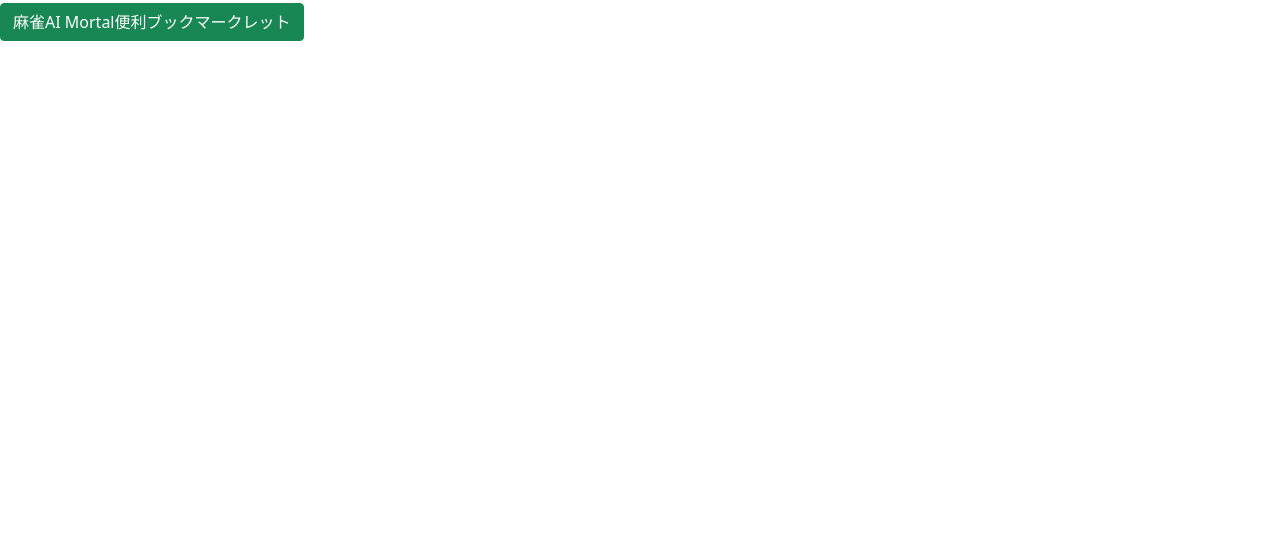
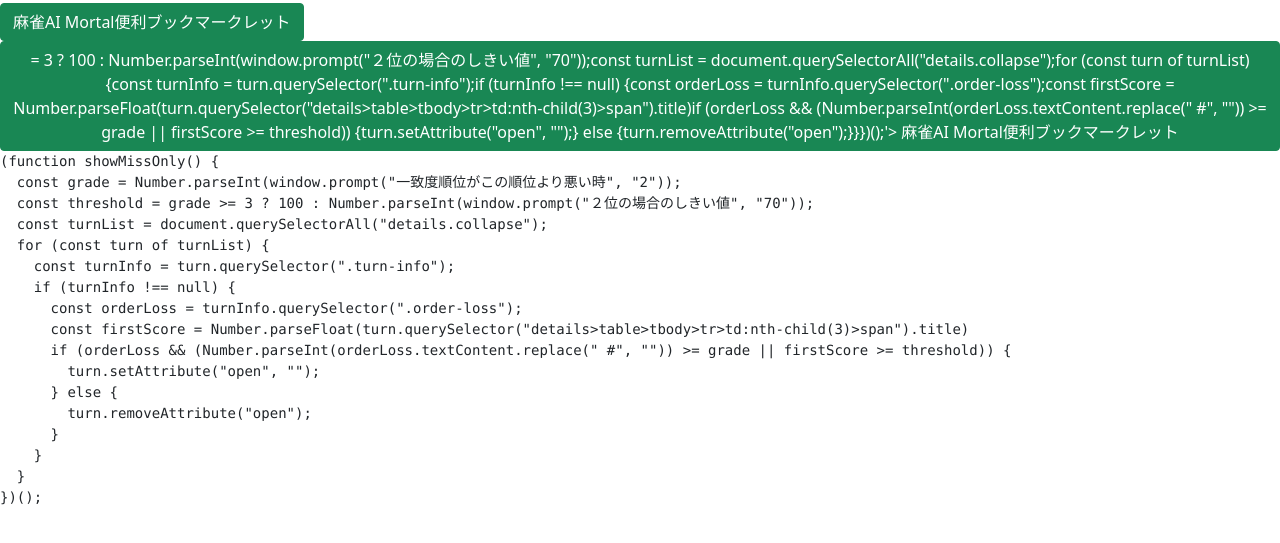
Before and after one commit to sakapun/mjai_bookmarklet, a plain HTML site: page index.html in a window 1280 px wide. Shown: the part 53-596 px from the top of the page. Drawn offline with nearby package versions, Linux system fonts and the light colour scheme.

Commit message:
便利ブックマークレット

```diff
--- a/index.html
+++ b/index.html
@@ -12,18 +12,37 @@
 </head>
 <body>
 <h1>このボタンをブックマークレット保存</h1>
-<button id="savebtn" class="btn btn-success">
+<a id="savebtn"
+   class="btn btn-success"
+   rel="sidebar"
+   href='javascript:(function showMissOnly()%7Bconst%20grade%3DNumber.parseInt(window.prompt(%22%E4%B8%80%E8%87%B4%E5%BA%A6%E9%A0%86%E4%BD%8D%E3%81%8C%E3%81%93%E3%81%AE%E9%A0%86%E4%BD%8D%E3%82%88%E3%82%8A%E6%82%AA%E3%81%84%E6%99%82%22%2C%222%22))%3Bconst%20threshold%3Dgrade%20%3E%3D3%20%3F%20100%20%3A%20Number.parseInt(window.prompt(%22%EF%BC%92%E4%BD%8D%E3%81%AE%E5%A0%B4%E5%90%88%E3%81%AE%E3%81%97%E3%81%8D%E3%81%84%E5%80%A4%22%2C%2270%22))%3Bconst%20turnList%3Ddocument.querySelectorAll(%22details.collapse%22)%3Bfor(const%20turn%20of%20turnList)%7Bconst%20turnInfo%3Dturn.querySelector(%22.turn-info%22)%3Bif(turnInfo%20!%3D%3Dnull)%7Bconst%20orderLoss%3DturnInfo.querySelector(%22.order-loss%22)%3Bconst%20firstScore%3DNumber.parseFloat(turn.querySelector(%22details%3Etable%3Etbody%3Etr%3Etd%3Anth-child(3)%3Espan%22).title)%3Bif(orderLoss%20%26%26(Number.parseInt(orderLoss.textContent.replace(%22%20%23%22%2C%22%22))%3E%3Dgrade%20%7C%7C%20firstScore%20%3E%3Dthreshold))%7Bturn.setAttribute(%22open%22%2C%22%22)%3B%7Delse%7Bturn.removeAttribute(%22open%22)%3B%7D%7D%7D%7D)()%3Bvoid(0);'>
     麻雀AI Mortal便利ブックマークレット
-</button>
-<script type="application/javascript">
-document.querySelector("#savebtn").addEventListener('click', () => {
-    browser.bookmarks.create(
-        {
-            title: '麻雀AI Mortal便利ブックマークレット',
-            url: "javascript:(function%20showMissOnly()%7Bconst%20grade%3DNumber.parseInt(window.prompt(%22%E4%B8%80%E8%87%B4%E5%BA%A6%E9%A0%86%E4%BD%8D%E3%81%8C%E3%81%93%E3%81%AE%E9%A0%86%E4%BD%8D%E3%82%88%E3%82%8A%E6%82%AA%E3%81%84%E6%99%82%22%2C%222%22))%3Bconst%20threshold%3Dgrade%20%3E%3D3%20%3F%20100%20%3A%20Number.parseInt(window.prompt(%22%EF%BC%92%E4%BD%8D%E3%81%AE%E5%A0%B4%E5%90%88%E3%81%AE%E3%81%97%E3%81%8D%E3%81%84%E5%80%A4%22%2C%2270%22))%3Bconst%20turnList%3Ddocument.querySelectorAll(%22details.collapse%22)%3Bfor(const%20turn%20of%20turnList)%7Bconst%20turnInfo%3Dturn.querySelector(%22.turn-info%22)%3Bif(turnInfo%20!%3D%3Dnull)%7Bconst%20orderLoss%3DturnInfo.querySelector(%22.order-loss%22)%3Bconst%20firstScore%3DNumber.parseFloat(turn.querySelector(%22details%3Etable%3Etbody%3Etr%3Etd%3Anth-child(3)%3Espan%22).title)%3Bif(orderLoss%20%26%26(Number.parseInt(orderLoss.textContent.replace(%22%20%23%22%2C%22%22))%3E%3Dgrade%20%7C%7C%20firstScore%20%3E%3Dthreshold))%7Bturn.setAttribute(%22open%22%2C%22%22)%3B%7Delse%7Bturn.removeAttribute(%22open%22)%3B%7D%7D%7D%7D)()%3Bvoid(0);"
-        }
-    )
-})
-</script>
+</a>
+<a id="savebtn"
+   class="btn btn-success"
+   rel="sidebar"
+   href=javascript:(function showMissOnly() {const grade = Number.parseInt(window.prompt("一致度順位がこの順位より悪い時", "2"));const threshold = grade >= 3 ? 100 : Number.parseInt(window.prompt("２位の場合のしきい値", "70"));const turnList = document.querySelectorAll("details.collapse");for (const turn of turnList) {const turnInfo = turn.querySelector(".turn-info");if (turnInfo !== null) {const orderLoss = turnInfo.querySelector(".order-loss");const firstScore = Number.parseFloat(turn.querySelector("details>table>tbody>tr>td:nth-child(3)>span").title)if (orderLoss && (Number.parseInt(orderLoss.textContent.replace(" #", "")) >= grade || firstScore >= threshold)) {turn.setAttribute("open", "");} else {turn.removeAttribute("open");}}})();'>
+    麻雀AI Mortal便利ブックマークレット
+</a>
+
+<pre>
+(function showMissOnly() {
+  const grade = Number.parseInt(window.prompt("一致度順位がこの順位より悪い時", "2"));
+  const threshold = grade >= 3 ? 100 : Number.parseInt(window.prompt("２位の場合のしきい値", "70"));
+  const turnList = document.querySelectorAll("details.collapse");
+  for (const turn of turnList) {
+    const turnInfo = turn.querySelector(".turn-info");
+    if (turnInfo !== null) {
+      const orderLoss = turnInfo.querySelector(".order-loss");
+      const firstScore = Number.parseFloat(turn.querySelector("details>table>tbody>tr>td:nth-child(3)>span").title)
+      if (orderLoss && (Number.parseInt(orderLoss.textContent.replace(" #", "")) >= grade || firstScore >= threshold)) {
+        turn.setAttribute("open", "");
+      } else {
+        turn.removeAttribute("open");
+      }
+    }
+  }
+})();
+</pre>
 </body>
 </html>
```
